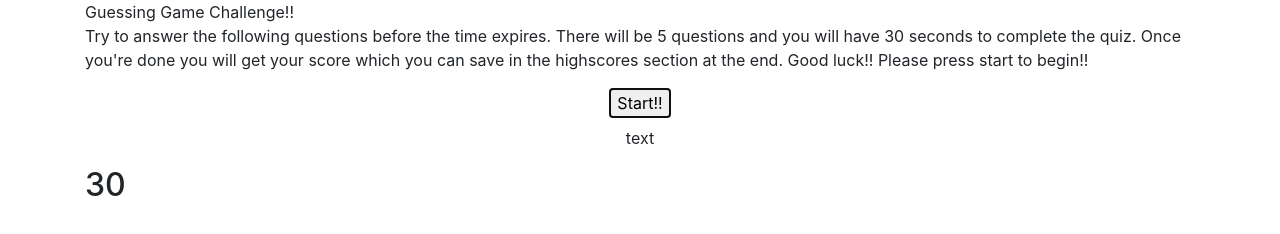
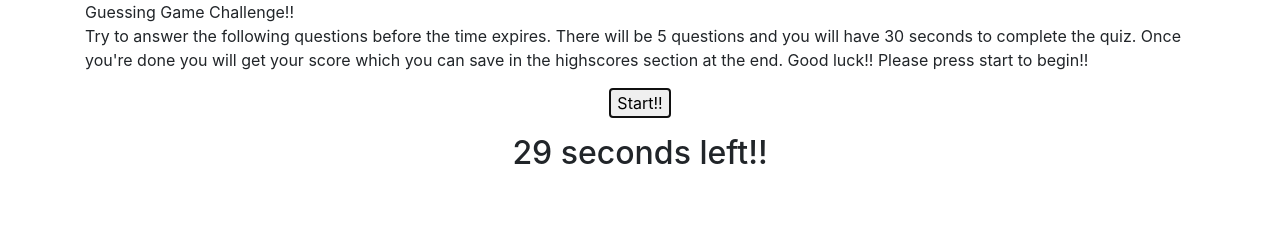
Before and after one commit to dspark8916/Guessing-Game, a plain HTML site: page index.html in a window 1280 px wide. Both pictures are taken after a click on the button "Start!!". Drawn offline with nearby package versions, Linux system fonts and the light colour scheme; files that its build step writes are made by us from their sources.

Commit message:
created new function to start timer

```diff
--- a/index.html
+++ b/index.html
@@ -34,8 +34,8 @@
                 <p id="question"></p>
             </div>
         </div>
-        <div class = "timer">
-            <h2 id = "countdown">30</h2>
+        <div class = "row justify-content-center timer">
+            <h2 id = "countdown"></h2>
         </div>
 
     </div>
--- a/script.js
+++ b/script.js
@@ -1,24 +1,35 @@
-var startBtn = document.getElementById("start");
+// var startBtn = document.getElementById("start");
 
 var questions = ["text"];
 var answers = ["text"];
-var timer;
+// var timer = 30;
 var questionEl = document.getElementById("question");
 var headerEl = document.getElementById("questionHeader");
-var clock = document.getElementById("countdown");
+// var clock = document.getElementById("countdown");
 
-function onStart() {
-    // This function needs to start the timer and add text to questions
-    // & answers and hide button and reveal question.
-    timer = setInterval(clockTick, 1000);
-    questionEl.textContent = questions[0];
+// function onStart() {
+//     // This function needs to start the timer and add text to questions
+//     // & answers and hide button and reveal question.
+//     timer = setInterval(clockTick, 1000);
+//     questionEl.textContent = questions[0];
 
-}
+// }
 
 // function clocktick will deduct 1 second from inital timer
 
-function clockTick() {
+document.getElementById("start").addEventListener("click", function() {
+    var timer = 30;
 
-}
+    var clockTick = setInterval(function() {
+        if(timer <= 0) {
+            clearInterval(clockTick);
+            document.getElementById("countdown").innerHTML = "Time's Up!!";
+        }
+        else {
+            document.getElementById("countdown").innerHTML = timer + " seconds left!!";
+        }
+        timer -= 1;
+}, 1000);
+});
 
-startBtn.addEventListener("click", onStart);
+// startBtn.addEventListener("click", clockTick)
```
